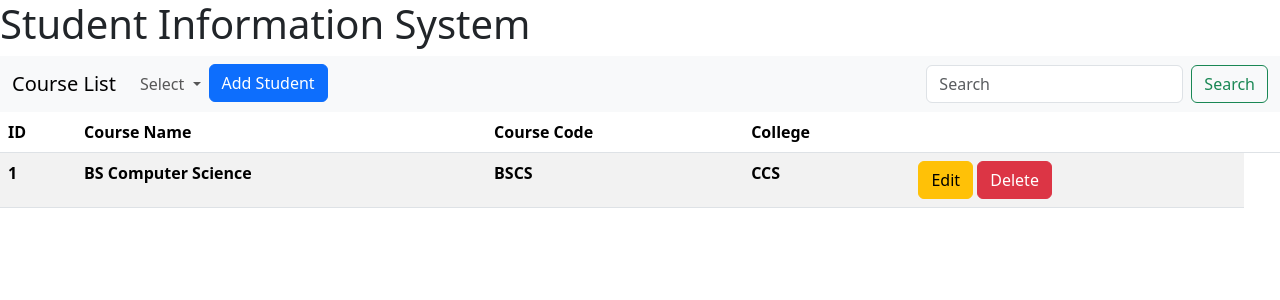
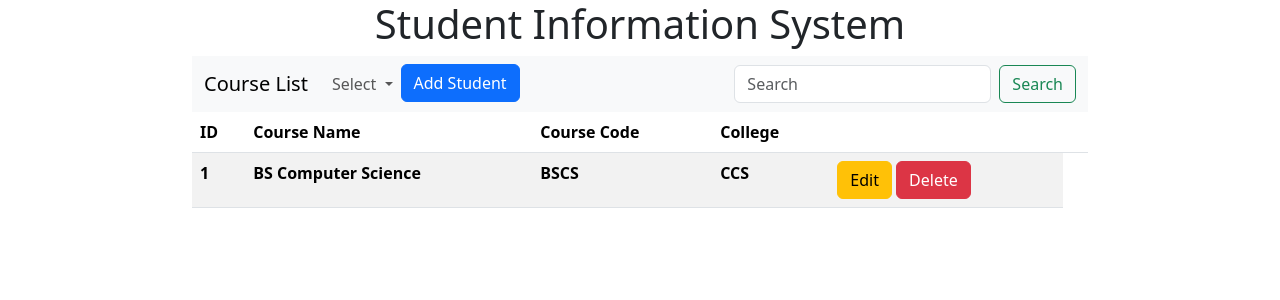
Before and after one commit to soyAmeelk1/ssis-web, a Flask app: page /course in a window 1280 px wide. Shown: the top 300 px of the page. Run offline with Flask 3, Linux system fonts and the light colour scheme; lists and menus that the app fills with data are empty; some libraries are stand-ins or nearby versions.

Commit message:
Updated Style

```diff
--- a/app/templates/college/index.html
+++ b/app/templates/college/index.html
@@ -8,7 +8,7 @@
 {% endblock %}
 
 {% block content %}
-    <table class="table table-striped">
+    <table class="table table-striped" style="width: 70%;margin: auto;">
         <thead>
             <tr>
                 <th>ID</th>
--- a/app/templates/course/index.html
+++ b/app/templates/course/index.html
@@ -8,7 +8,7 @@
 {% endblock %}
 
 {% block content %}
-    <table class="table table-striped">
+    <table class="table table-striped" style="width: 70%;margin: auto;">
         <thead>
             <tr>
                 <th>ID</th>
--- a/app/templates/master_layout.html
+++ b/app/templates/master_layout.html
@@ -16,11 +16,11 @@
 
 <body>
 
-    <div>
+    <div style="text-align: center;">
         <h1>Student Information System</h1>
     </div>
 
-    <nav class="navbar navbar-expand-lg bg-body-tertiary">
+    <nav class="navbar navbar-expand-lg bg-body-tertiary" style="margin: auto;width: 70%;">
       <div class="container-fluid">
         {% block subtitle %}{% endblock %}
         <button class="navbar-toggler" type="button" data-bs-toggle="collapse" data-bs-target="#navbarSupportedContent" aria-controls="navbarSupportedContent" aria-expanded="false" aria-label="Toggle navigation">
--- a/app/templates/student/index.html
+++ b/app/templates/student/index.html
@@ -8,7 +8,7 @@
 {% endblock %}
 
 {% block content %}
-    <table class="table table-striped">
+    <table class="table table-striped" style="width: 70%;margin: auto;">
         <thead>
             <tr>
                 <th>ID #</th>
```
